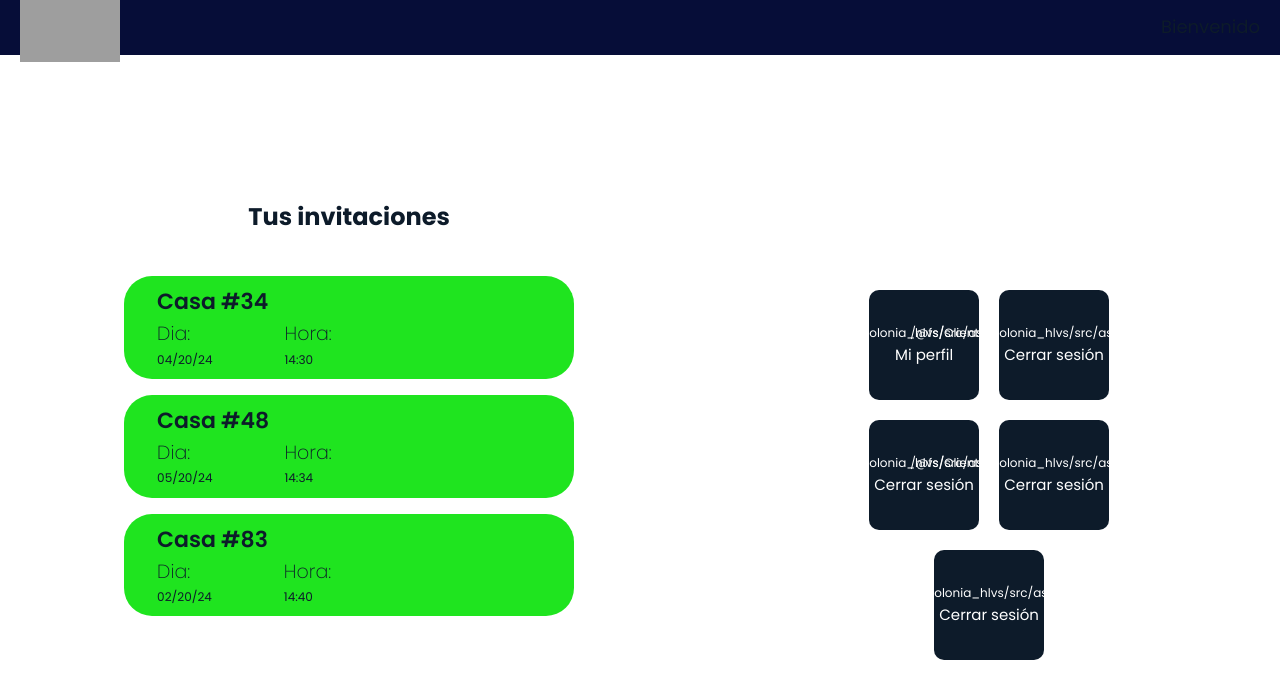
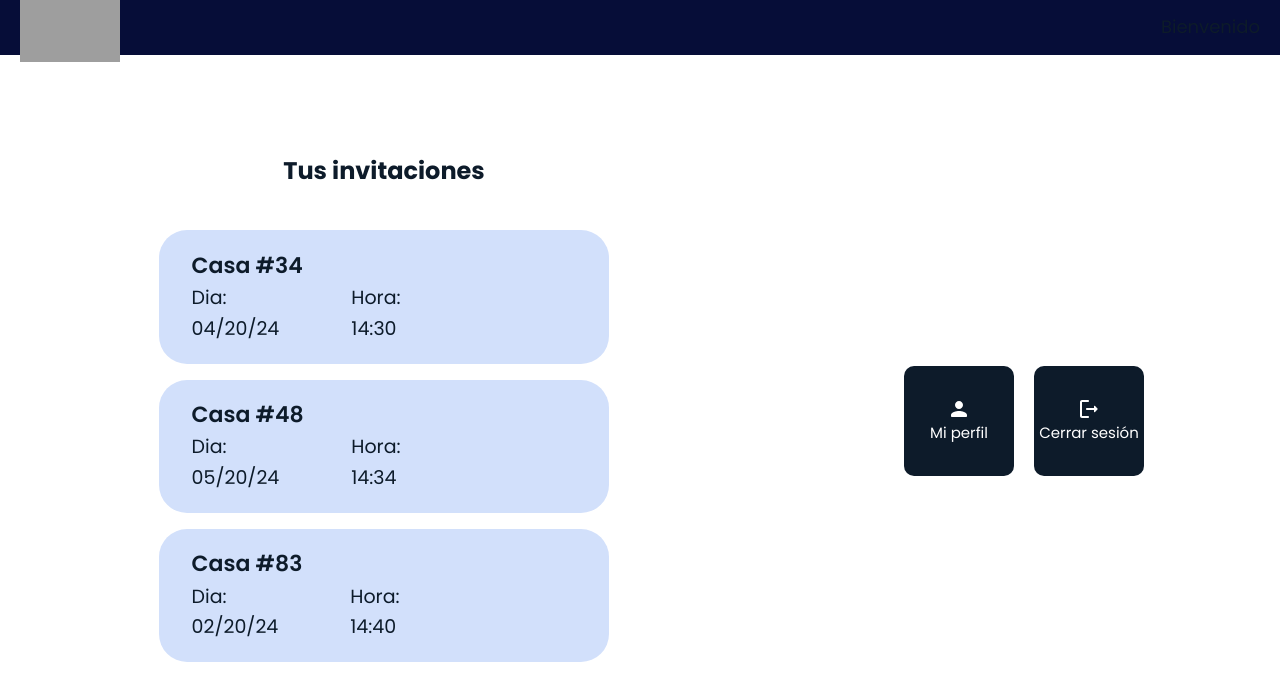
Before and after one commit to LeeMichael24/N-Capas-Proyecto-Final, a React (Vite) app in the folder Cliente/colonia_hlvs/: page /invitadoHome in a window 1280 px wide. Shown: the top 700 px of the page. Built offline with nearby package versions, Linux system fonts and the light colour scheme; grey boxes are pictures that could not be loaded.

Commit message:
Adding some views sin perfil

```diff
--- a/Cliente/colonia_hlvs/src/App.jsx
+++ b/Cliente/colonia_hlvs/src/App.jsx
@@ -10,6 +10,7 @@ import SingleInvitation from './screens/resident/invitations/singleInvitation';
 import RecurrntInvitation from './screens/resident/invitations/recurrentInvitation';
 import AdminHome from './screens/admin/home/adminHome';
 import AdminCasa from './screens/admin/adminCasa/adminCasa';
+import ProfileVisitante from './screens/visitante/profile/profileVisitante';
 
 /* const ROLES = {
   SYSADMIN: ['tlahtoani'],
@@ -36,6 +37,7 @@ function App() {
         <Route path="invitacion-recurrente" element={<RecurrntInvitation />} />
         <Route path="admin" element={<AdminHome/>} />
         <Route path="admincasa" element={<AdminCasa/>} />
+        <Route path="profileVisitante" element={<ProfileVisitante/>} />
 
 
         {/* we want to protect these routes */}
--- a/Cliente/colonia_hlvs/src/components/cards/card.css
+++ b/Cliente/colonia_hlvs/src/components/cards/card.css
@@ -2,7 +2,7 @@
     width: 430px;
     height: auto;
     border-radius: 8px;
-    background-color: aqua;
+    background-color: var(--accent);
     padding: 1rem;
 }
 
--- a/Cliente/colonia_hlvs/src/components/cards/cardDetail/cardDetail.css
+++ b/Cliente/colonia_hlvs/src/components/cards/cardDetail/cardDetail.css
@@ -2,8 +2,8 @@
     width: 450px;
     height: auto;
     border-radius: 28px;
-    background-color: rgb(31, 228, 31);
-    padding: 0.5rem;
+    background-color: var(--accent);
+    padding: 1.1rem;
     margin-bottom: 1rem;
     align-items: center;
     justify-content: center;
@@ -15,7 +15,10 @@
 }
 .card-container h2{
     font-size: 19px;
-    font-weight: 200;
+    font-weight: 400;
+}
+.text{
+    font-size: 19px;
 }
 
 .dia-container{
@@ -23,7 +26,7 @@
 }
 
 .contentCard{
-    margin-left: 25px;
+    margin-left: 15px;
 }
 
 .down-container{
--- a/Cliente/colonia_hlvs/src/components/cards/cardDetail/cardDetail.jsx
+++ b/Cliente/colonia_hlvs/src/components/cards/cardDetail/cardDetail.jsx
@@ -15,11 +15,11 @@ function CardDetail({ title, date, time, onClick, isSelected }) {
         <div className="down-container">
           <div className="dia-container">
             <h2>Dia:</h2>
-            <div>{date}</div>
+            <div className="text">{date}</div>
           </div>
           <div>
             <h2>Hora:</h2>
-            <div>{time}</div>
+            <div className="text">{time}</div>
           </div>
         </div>
       </div>
--- a/Cliente/colonia_hlvs/src/screens/resident/dashboard/dashboard.jsx
+++ b/Cliente/colonia_hlvs/src/screens/resident/dashboard/dashboard.jsx
@@ -1,41 +1,49 @@
-import './dashboard.css'
-import ButtonMenu from '../../../components/menu/menuButtom/menuButtom';
-import QrCode2RoundedIcon from '@mui/icons-material/QrCode2Rounded';
-import { useNavigate } from 'react-router-dom';
-import Menu from '../../../components/menu/menu';
-import InsertInvitationRoundedIcon from '@mui/icons-material/InsertInvitationRounded';
-import EventRepeatRoundedIcon from '@mui/icons-material/EventRepeatRounded';
-import PersonRoundedIcon from '@mui/icons-material/PersonRounded';
-import LogoutRoundedIcon from '@mui/icons-material/LogoutRounded';
+import "./dashboard.css";
+import ButtonMenu from "../../../components/menu/menuButtom/menuButtom";
+import QrCode2RoundedIcon from "@mui/icons-material/QrCode2Rounded";
+import { useNavigate } from "react-router-dom";
+import Menu from "../../../components/menu/menu";
+import InsertInvitationRoundedIcon from "@mui/icons-material/InsertInvitationRounded";
+import EventRepeatRoundedIcon from "@mui/icons-material/EventRepeatRounded";
+import PersonRoundedIcon from "@mui/icons-material/PersonRounded";
+import LogoutRoundedIcon from "@mui/icons-material/LogoutRounded";
 
+function dashboard() {
+  const buttonsVisit = [
+    {
+      icon: <InsertInvitationRoundedIcon />,
+      name: "Invitacion Simple",
+      path: "/invitacion-simple",
+    },
+    {
+      icon: <EventRepeatRoundedIcon />,
+      name: "Invitacion Recurrente",
+      path: "/invitacion-recurrente",
+    },
+    { icon: <PersonRoundedIcon />, name: "Mi perfil", path: "/admin" },
+    { icon: <LogoutRoundedIcon />, name: "Cerrar Sesion", path: "/" },
+  ];
 
-function dashboard(){
+  const navigate = useNavigate("");
+  const handleSubmit = () => {
+    navigate("/my-qr");
+  };
 
-    const buttonsVisit = [{icon: <InsertInvitationRoundedIcon/> , name: 'Invitacion Simple', path:'/invitacion-simple'},
-                        {icon: <EventRepeatRoundedIcon/> , name: 'Invitacion Recurrente', path:'/invitacion-recurrente'},
-                        {icon: <PersonRoundedIcon/> , name: 'Mi perfil', path:'/admin'},
-                        {icon: <LogoutRoundedIcon/> , name: 'Cerrar Sesion', path:'/'},]
-
-    const navigate = useNavigate('');
-    const handleSubmit = () => {
-        navigate ('/my-qr')
-    }
-
-    return(
-        <div className='father' id='testDAD'>
-            <div className='Left'>
+  return (
+    <div className="father" id="testDAD">
+      <div className="Left">
         <h2> Bienvenido</h2>
-                <button className='QR_Button' onClick={handleSubmit}>
-                    <QrCode2RoundedIcon className='icon'/>
+        <button className="QR_Button" onClick={handleSubmit}>
+          <QrCode2RoundedIcon className="icon" />
           <span>Generar QR</span>
         </button>
         <h4> Presione el boton para generar el codigo-QR</h4>
       </div>
-             <div id='stay'>
-                <Menu buttons={buttonsVisit} className='funca'/>
+      <div id="stay">
+        <Menu buttons={buttonsVisit} className="funca" />
       </div>
     </div>
-    )
+  );
 }
 
 export default dashboard;
--- a/Cliente/colonia_hlvs/src/screens/visitante/Invitacion/InvitacionA.css
+++ b/Cliente/colonia_hlvs/src/screens/visitante/Invitacion/InvitacionA.css
@@ -18,6 +18,9 @@
 
 
   .rigt-container{
+    position: fixed;
+    top: 42%;
+    left: calc(55%);
     width: 50%;
     display: grid;
     align-content: center;
@@ -43,3 +46,13 @@
   .extra-button:hover {
     background-color: #0056b3;
   }
+
+
+  .button-container{
+    display: flex;
+    justify-content: center;
+    margin-top: 40px;
+  }
+  .button-container a{
+    font-size: 20px;
+  }
--- a/Cliente/colonia_hlvs/src/screens/visitante/Invitacion/invitacionA.jsx
+++ b/Cliente/colonia_hlvs/src/screens/visitante/Invitacion/invitacionA.jsx
@@ -4,14 +4,15 @@ import { useParams } from "react-router-dom";
 import { useState, useEffect } from "react";
 import Menu from "../../../components/menu/menu";
 import "./InvitacionA.css";
-import testPic from "../../../assets/react.svg"
+import PersonRoundedIcon from "@mui/icons-material/PersonRounded";
+import LogoutRoundedIcon from "@mui/icons-material/LogoutRounded";
+import { useNavigate } from "react-router-dom";
+import IconButton from '../../../components/buttons/IconButton/IconButton';
+import QrCode2RoundedIcon from '@mui/icons-material/QrCode2Rounded';
 
 const buttons = [
-  { icon: `${testPic}`, name: "Mi perfil", path: "/mi-perfil" },
-  { icon: `${testPic}`, name: "Cerrar sesión", path: "/login" },
-  { icon: `${testPic}`, name: "Cerrar sesión", path: "/cerrar-sesion" },
-  { icon: `${testPic}`, name: "Cerrar sesión", path: "/cerrar-sesion" },
-  { icon: `${testPic}`, name: "Cerrar sesión", path: "/cerrar-sesion" },
+  { icon: <PersonRoundedIcon/>, name: "Mi perfil", path: "profileVisitante" },
+  { icon: <LogoutRoundedIcon/>, name: "Cerrar sesión", path: "/login" },
 ];
 
 const data = [
@@ -23,11 +24,18 @@ const data = [
 function InvitacionA() {
   const { id } = useParams();
   const [selectedCard, setSelectedCard] = useState(null);
+  const navigate = useNavigate();
+
 
   useEffect(() => {
     const card = data.find((item) => item.id === parseInt(id));
     setSelectedCard(card);
   }, [id]);
+
+  /* Esto es para mienstras JOSE lo hara */
+  function handlerQR() {
+    navigate('/my-qr');
+  }
 
   return (
     <>
@@ -45,7 +53,9 @@ function InvitacionA() {
                   time={selectedCard.time}
                   isSelected={true}
                 />
-                <button className="extra-button">Generar Código QR</button>
+                <div className="button-container">
+                  <IconButton icon={<QrCode2RoundedIcon />} text="Generar QR" onClick={handlerQR} />
+                </div>
               </>
             )}
           </div>
--- a/Cliente/colonia_hlvs/src/screens/visitante/home/invitadoHome.css
+++ b/Cliente/colonia_hlvs/src/screens/visitante/home/invitadoHome.css
@@ -18,6 +18,9 @@
 
 
 .rigt-container{
+  position: fixed;
+  top: 42%;
+  left: calc(55%);
   width: 50%;
   display: grid;
   align-content: center;
--- a/Cliente/colonia_hlvs/src/screens/visitante/home/invitadoHome.jsx
+++ b/Cliente/colonia_hlvs/src/screens/visitante/home/invitadoHome.jsx
@@ -1,17 +1,16 @@
 import "./invitadoHome.css";
 import { useNavigate } from "react-router-dom";
 import Menu from "../../../components/menu/menu";
-import testPic from "../../../assets/react.svg";
 import Navbar from "../../../components/navbar/navbar";
 import CardDetail from "../../../components/cards/cardDetail/cardDetail";
+import PersonRoundedIcon from "@mui/icons-material/PersonRounded";
+import LogoutRoundedIcon from "@mui/icons-material/LogoutRounded";
+
 
 function InvitadoHome() {
     const buttons = [
-        { icon: `${testPic}`, name: 'Mi perfil', path: '/mi-perfil' },
-        { icon: `${testPic}`, name: 'Cerrar sesión', path: '/login' },
-        { icon: `${testPic}`, name: 'Cerrar sesión', path: '/cerrar-sesion' },
-        { icon: `${testPic}`, name: 'Cerrar sesión', path: '/cerrar-sesion' },
-        { icon: `${testPic}`, name: 'Cerrar sesión', path: '/cerrar-sesion' },
+        { icon: <PersonRoundedIcon/>, name: 'Mi perfil', path: 'profileVisitante' },
+        { icon: <LogoutRoundedIcon/>, name: 'Cerrar sesión', path: '/login' },
     ];
 
     const Data = [
--- /dev/null
+++ b/Cliente/colonia_hlvs/src/screens/visitante/profile/profileVisitante.jsx
@@ -0,0 +1,51 @@
+import "./profileVisitante.css";
+import Navbar from "../../../components/navbar/navbar";
+import Menu from "../../../components/menu/menu";
+import PersonRoundedIcon from "@mui/icons-material/PersonRounded";
+import LogoutRoundedIcon from "@mui/icons-material/LogoutRounded";
+import Box from "@mui/material/Box";
+import TextField from "@mui/material/TextField";
+
+const buttons = [
+  { icon: <PersonRoundedIcon />, name: "Mi perfil", path: "profileVisitante" },
+  { icon: <LogoutRoundedIcon />, name: "Cerrar sesión", path: "/login" },
+];
+
+function ProfileVisitante() {
+  return (
+    <>
+      <Navbar />
+      <div className="invitadoHome">
+        <div className="left-container">
+          <h1 className="h1-visitante">Mi perfil</h1>
+          <div className="card-style-mt">
+            <div>
+              Por seguridad solicitamos tu DUI, no te preocupes, esta
+              información es confidencial
+            </div>
+            <div>
+              <div>
+                <Box className="form-container" noValidate autoComplete="off">
+                  <div className="textFlied">
+                    <TextField
+                      id="outlined-dui-input"
+                      label="DUI"
+                      type="dui"
+                      autoComplete="current-dui"
+                    />
+                  </div>
+                </Box>
+              </div>
+              <div>Soy Menor de edad</div>
+            </div>
+          </div>
+        </div>
+        <div className="rigt-container">
+          <Menu buttons={buttons} />
+        </div>
+      </div>
+    </>
+  );
+}
+
+export default ProfileVisitante;
```
Also changed, not shown: Cliente/colonia_hlvs/src/screens/visitante/profile/profileVisitante.css (added). Lines whose indentation alone changed are shown as unchanged.
